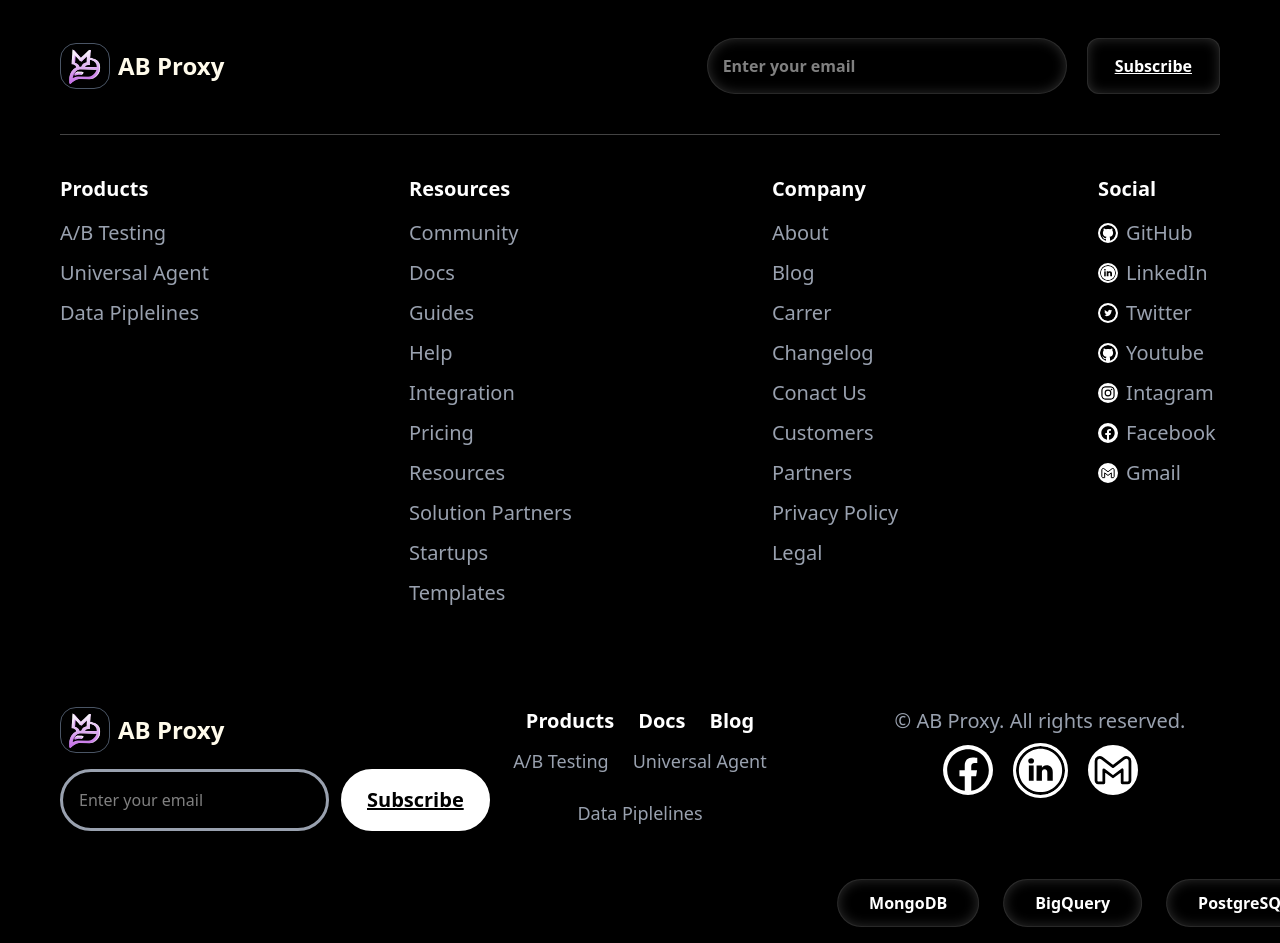
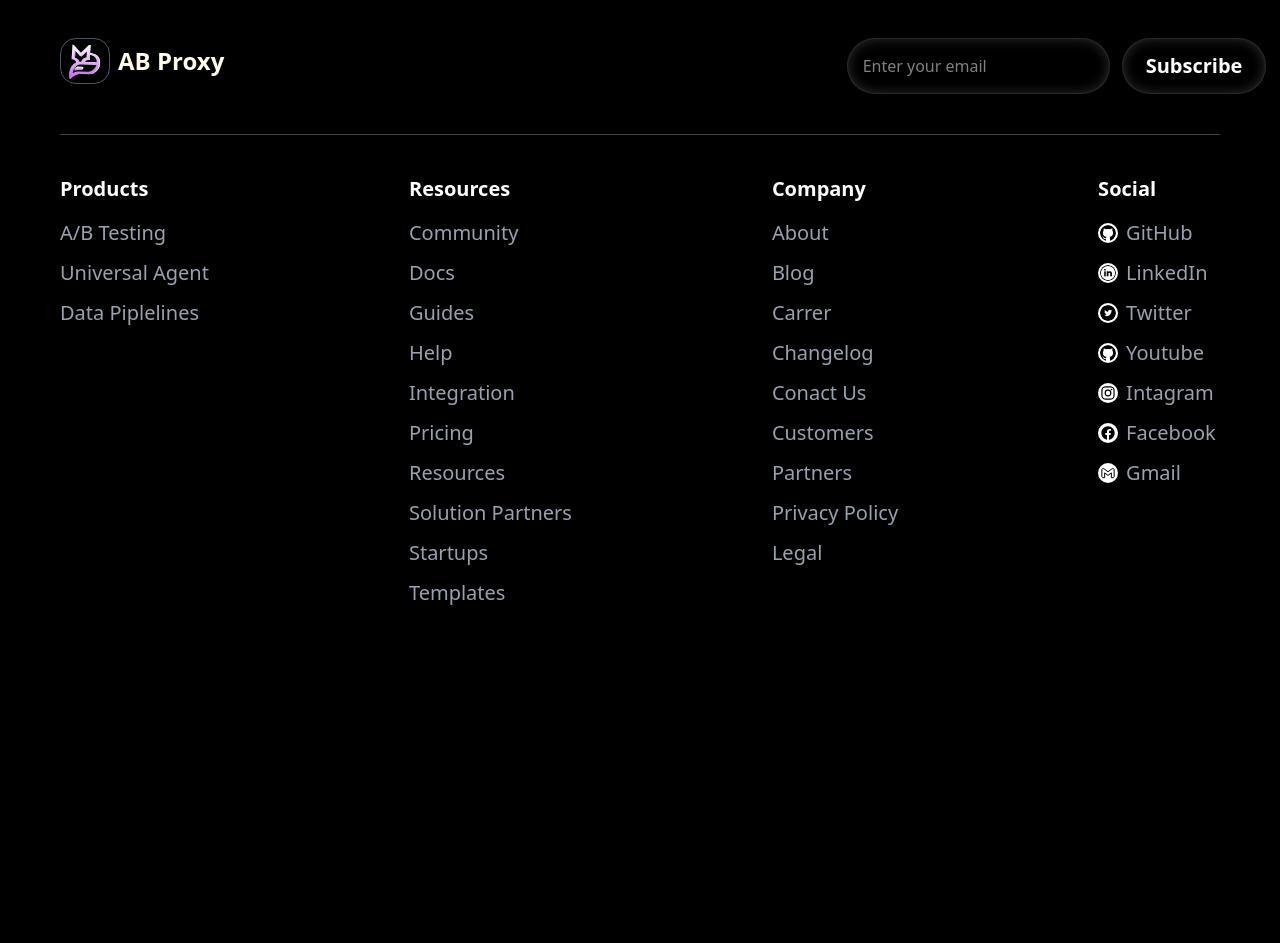
Before and after one commit to M-UsmanAli/ABproxy, a React (Vite) app: page / in a window 1280 px wide. Shown: the part 6460-7403 px from the top of the page. After the commit the page ends 7135 px from the top, so only its background shows below. Built offline with nearby package versions, Linux system fonts and the light colour scheme.

Commit message:
added the new footer style

```diff
--- a/src/App.jsx
+++ b/src/App.jsx
@@ -1,5 +1,4 @@
 import Footer from "./components/Footer";
-import Foter from "./components/Foter";
 import Navbar from "./components/Navbar";
 import ScrollingIcons from "./components/ScrollingIcons";
 import Analytics from "./sections/Analytics";
@@ -38,9 +37,8 @@
       <section className="sm:px-16 px-8 -mb-10 ">
         <Contact/>
       </section>
-      <Foter/>
+
       <Footer/>
-      <ScrollingIcons/>
     </main>
   );
 };
--- a/src/components/Footer.jsx
+++ b/src/components/Footer.jsx
@@ -1,13 +1,20 @@
 import logo from "../assets/logo.png";
 import Button from "../components/Button";
-import { facebook } from "../assets/icons";
-import { gmail } from "../assets/icons";
-import { linkedIn } from "../assets/icons";
-import { navLinks } from "../constants";
+import { footerLinks } from "../constants";
 const Footer = () => {
   return (
     <footer className="px-15 py-8 z-10 w-full bg-black">
-      <div className="grid grid-cols-1 sm:grid-cols-1 md:grid-cols-2 lg:grid-cols-3 gap-10">
+      <div className="w-full">
+        {/* Top Shadow Line */}
+        <div
+          style={{
+            boxShadow: `inset 0 0 0 calc(1px + 0px) hsla(0, 0%, 100%, 0.1), inset 0 0 1vw hsla(0, 0%, 100%, 0.2)`,
+          }}
+          className="h-[1px] w-full bg-black text-white  flex-shrink-0"
+        />
+      </div>
+
+      <div className="grid grid-cols-1 sm:grid-cols-1 md:grid-cols-2 lg:grid-cols-3 gap-5 py-10">
         {/* Logo + Subscribe */}
         <div className="flex flex-col items-start gap-4">
           <div className="flex  items-center gap-2">
@@ -21,88 +28,85 @@
             <p className="text-md font-semibold md:text-2xl">AB Proxy</p>
           </div>
 
+
+        </div>
+
+        {/* Navigation Links */}
+        <div className="flex flex-col gap-3 text-center">
+
+        </div>
+
+        {/* subscribe */}
+        <div className="flex flex-col  items-center gap-2 font-Headings">
           <div className="flex flex-col md:flex-row w-full gap-3">
             <input
               type="text"
               placeholder="Enter your email"
-              className="w-full md:w-90 px-4 py-4 text-base bg-black text-white border-3 border-gray-400 rounded-full focus:outline-none focus:border-white"
+              className="w-full md:w-90 px-4 py-4 text-base bg-black text-white rounded-full focus:outline-none focus:border-white"
+            style={{
+              boxShadow: `
+                inset 0 0 0 1px hsla(0, 0%, 100%, 0.075),
+                inset 0 0 1vw hsla(0, 0%, 100%, 0.2)
+              `,
+            }}
             />
             <Button
               label="Subscribe"
-              className="px-5 py-4 md:px-6 md:py-3  text-xl leading-none rounded-full font-bold border-2 border-white bg-white text-black underline cursor-pointer font-Headings"
+              className="px-5 py-4 md:px-6 md:py-3  text-xl leading-none rounded-full  bg-black text-white font-semibold flex-shrink-0 cursor-pointer font-Headings"
+            style={{
+              boxShadow: `
+                inset 0 0 0 1px hsla(0, 0%, 100%, 0.075),
+                inset 0 0 1vw hsla(0, 0%, 100%, 0.2)
+              `,
+            }}
             />
           </div>
         </div>
+      </div>
 
-        {/* Navigation Links */}
-        <div className="flex flex-col gap-3 text-center">
-          {/* Main Menu Row */}
-          <div className="flex flex-wrap justify-center gap-6 font-Headings">
-            {navLinks.map((link) => (
-              <div key={link.label}>
-                <a
-                  href={link.href}
-                  className="font-semibold text-xl text-white hover:text-purple-400 transition"
-                >
-                  {link.label}
-                </a>
-              </div>
-            ))}
-          </div>
+      <div
+        style={{
+          boxShadow:
+            "inset 0 0 0 calc(1px + 0px) hsla(0, 0%, 100%, 0.1), inset 0 0 1vw hsla(0, 0%, 100%, 0.2)",
+        }}
+        className="h-[1px] w-full"
+      />
+      <div className="flex flex-wrap justify-start py-10 gap-12 md:gap-50 font-Headings text-center">
+        {footerLinks.map((link) => (
+          <div key={link.label} className="flex  items-start flex-col gap-5">
+            {/* Main Menu */}
+            <a
+              href={link.href}
+              className="font-bold text-xl text-white hover:text-purple-400 transition"
+            >
+              {link.label}
+            </a>
 
-          {/* Submenu Row */}
-          <div className="flex flex-wrap justify-center gap-6 font-Headings">
-            {navLinks.map(
-              (link) =>
-                link.subMenu &&
-                link.subMenu.map((sub) => (
+            {/* Submenu (if exists) */}
+            {link.subMenu && (
+              <div className="flex justify-start items-start flex-col gap-5">
+                {link.subMenu.map((sub) => (
                   <a
                     key={sub.label}
                     href={sub.href}
-                    className="text-lg text-gray-400 hover:text-purple-300"
+                    className="flex items-center gap-2 text-xl text-gray-400 hover:text-purple-300"
                   >
-                    {sub.label}
+                    {/* Icon (if exists) */}
+                    {sub.icon && (
+                      <img
+                        src={sub.icon}
+                        alt={sub.label}
+                        className="w-5 h-5 object-contain bg-white rounded-full border-2 border-white"
+                      />
+                    )}
+                    {/* Label */}
+                    <span className="leading-none">{sub.label}</span>
                   </a>
-                ))
+                ))}
+              </div>
             )}
           </div>
-        </div>
-
-        {/* Copyright */}
-        <div className="flex flex-col  items-center gap-2 font-Headings">
-          <div className="text-xl text-gray-400 text-left md:text-right">
-            © AB Proxy. All rights reserved.
-          </div>
-          <div className="flex justify-between items-center gap-5">
-            <a href="">
-              <img
-                src={facebook}
-                alt="Facebook"
-                width={50}
-                height={50}
-                className="bg-white rounded-full "
-              />
-            </a>
-            <a href="">
-              <img
-                src={linkedIn}
-                alt="Facebook"
-                width={55}
-                height={55}
-                className="bg-white rounded-full border-3 border-white"
-              />
-            </a>
-            <a href="">
-              <img
-                src={gmail}
-                alt="Facebook"
-                width={50}
-                height={50}
-                className="bg-white rounded-full border-3 border-white"
-              />
-            </a>
-          </div>
-        </div>
+        ))}
       </div>
     </footer>
   );
--- a/src/components/Foter.jsx
+++ /dev/null
@@ -1,103 +0,0 @@
-import logo from "../assets/logo.png";
-import Button from "../components/Button";
-import { footerLinks } from "../constants";
-
-const Foter = () => {
-  return (
-    <footer className="px-15 py-8 z-10 w-full bg-black">
-      <div className="w-full">
-        {/* Top Shadow Line */}
-        <div
-          style={{
-            boxShadow: `inset 0 0 0 calc(1px + 0px) hsla(0, 0%, 100%, 0.1), inset 0 0 1vw hsla(0, 0%, 100%, 0.2)`,
-          }}
-          className="h-[1px] w-full bg-black text-white  flex-shrink-0"
-        />
-
-        {/* Content */}
-        <div className="flex flex-col md:flex-row justify-between items-center py-10 ">
-          <div className="flex  items-center gap-2">
-            <img
-              src={logo}
-              alt="SAAS Logo"
-              width={50}
-              height={50}
-              className="border border-gray-600 rounded-2xl"
-            />
-            <p className="text-md font-semibold md:text-2xl">AB Proxy</p>
-          </div>
-
-          <div className="flex gap-5">
-            <input
-              type="text"
-              placeholder="Enter your email"
-              className="w-full md:w-90 px-4 py-4 text-base bg-black text-white font-semibold flex-shrink-0 rounded-full focus:outline-none focus:border-white"
-            style={{
-                  boxShadow: `inset 0 0 0 calc(1px + 0px) hsla(0, 0%, 100%, 0.075), inset 0 0 1vw hsla(0, 0%, 100%, 0.2)`,
-                }}
-            />
-            <Button
-            label="Subscribe"
-            className="px-7 py-3 rounded-xl bg-black text-white font-semibold flex-shrink-0 cursor-pointer underline"
-            style={{
-              boxShadow: `
-                inset 0 0 0 1px hsla(0, 0%, 100%, 0.075),
-                inset 0 0 1vw hsla(0, 0%, 100%, 0.2)
-              `,
-            }}
-          />
-          </div>
-        </div>
-
-        {/* Bottom Shadow Line */}
-        <div
-          style={{
-            boxShadow:
-              "inset 0 0 0 calc(1px + 0px) hsla(0, 0%, 100%, 0.1), inset 0 0 1vw hsla(0, 0%, 100%, 0.2)",
-          }}
-          className="h-[1px] w-full"
-        />
-      </div>
-
-      <div className="flex flex-wrap justify-start py-10 gap-12 md:gap-50 font-Headings text-center">
-        {footerLinks.map((link) => (
-          <div key={link.label} className="flex  items-start flex-col gap-5">
-            {/* Main Menu */}
-            <a
-              href={link.href}
-              className="font-bold text-xl text-white hover:text-purple-400 transition"
-            >
-              {link.label}
-            </a>
-
-            {/* Submenu (if exists) */}
-            {link.subMenu && (
-              <div className="flex justify-start items-start flex-col gap-5">
-                {link.subMenu.map((sub) => (
-                  <a
-                    key={sub.label}
-                    href={sub.href}
-                    className="flex items-center gap-2 text-xl text-gray-400 hover:text-purple-300"
-                  >
-                    {/* Icon (if exists) */}
-                    {sub.icon && (
-                      <img
-                        src={sub.icon}
-                        alt={sub.label}
-                        className="w-5 h-5 object-contain bg-white rounded-full border-2 border-white"
-                      />
-                    )}
-                    {/* Label */}
-                    <span className="leading-none">{sub.label}</span>
-                  </a>
-                ))}
-              </div>
-            )}
-          </div>
-        ))}
-      </div>
-    </footer>
-  );
-};
-
-export default Foter;
```
